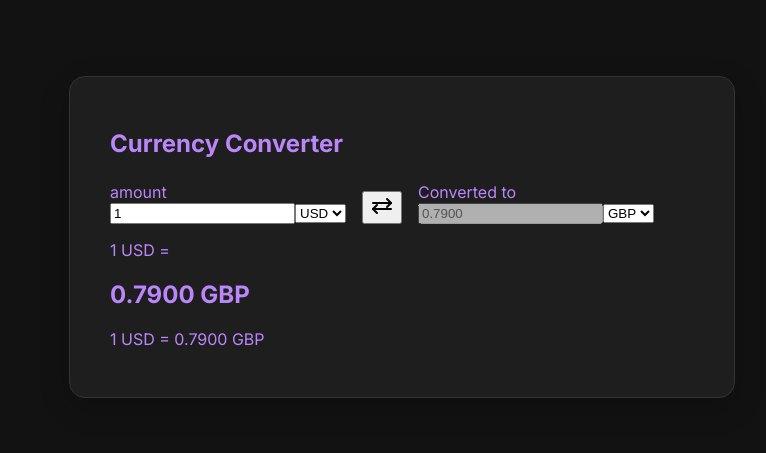
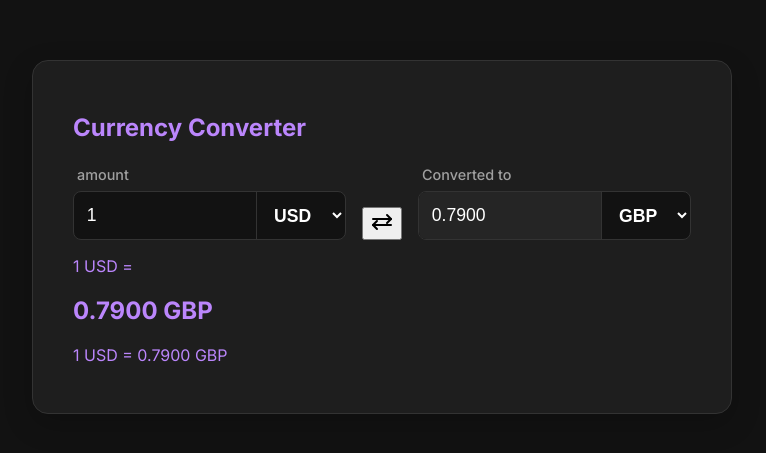
Before and after one commit to alhassandafiri/ratewise, a React (Vite) app: page / in a window 1280 px wide. Shown: the part 163-616 px from the top of the page, without its empty margins (258-1024 px from the left). Built offline with nearby package versions, Linux system fonts and the light colour scheme.

Commit message:
introduce styling to currency input

```diff
--- a/src/components/CurrencyInput/CurrencyInput.module.css
+++ b/src/components/CurrencyInput/CurrencyInput.module.css
@@ -0,0 +1,59 @@
+.currencyInputGroup {
+  display: flex;
+  flex-direction: column;
+  gap: 0.5rem;
+  width: 100%;
+}
+
+.label {
+  font-size: 0.9rem;
+  color: var(--text-secondary);
+  font-weight: 500;
+  padding-left: 0.25rem;
+}
+
+.inputContainer {
+  display: flex;
+  background-color: var(--background-color);
+  border: 1px solid var(--border-color);
+  border-radius: 8px;
+  overflow: hidden;
+  transition: border-color 0.2s;
+}
+
+.inputContainer:focus-within {
+  border-color: var(--primary-color);
+}
+
+.amountInput, .currencySelect {
+  background: none;
+  border: none;
+  color: var(--text-primary);
+  font-size: 1.1rem;
+  padding: 0.8rem;
+}
+
+.amountInput {
+  width: 100%;
+}
+
+.amountInput:disabled {
+  background-color: #252525;
+}
+
+.amountInput::-webkit-outer-spin-button,
+.amountInput::-webkit-inner-spin-button {
+  -webkit-appearance: none;
+  margin: 0;
+}
+
+.currencySelect {
+  border-left: 1px solid var(--border-color);
+  padding-right: 1rem;
+  font-weight: 600;
+  cursor: pointer;
+}
+
+.currencySelect:focus {
+  outline: none;
+}
```
